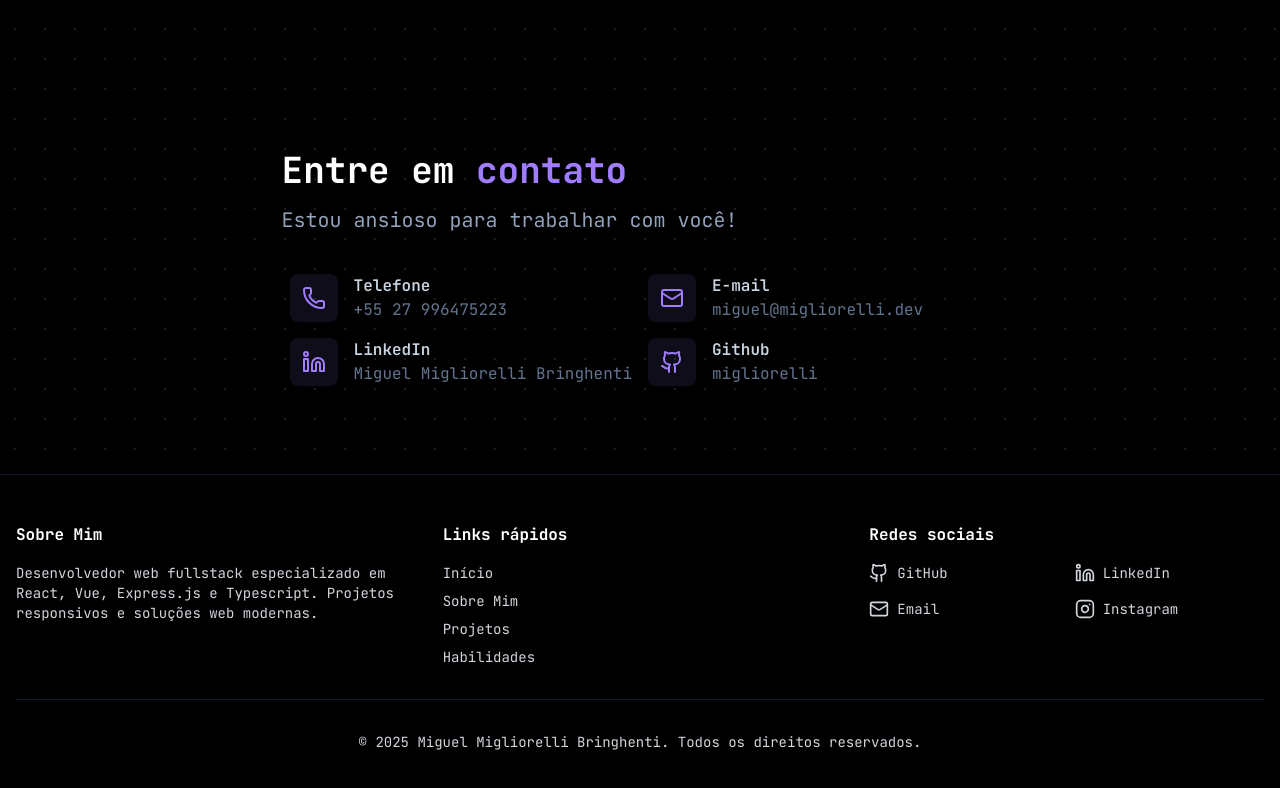
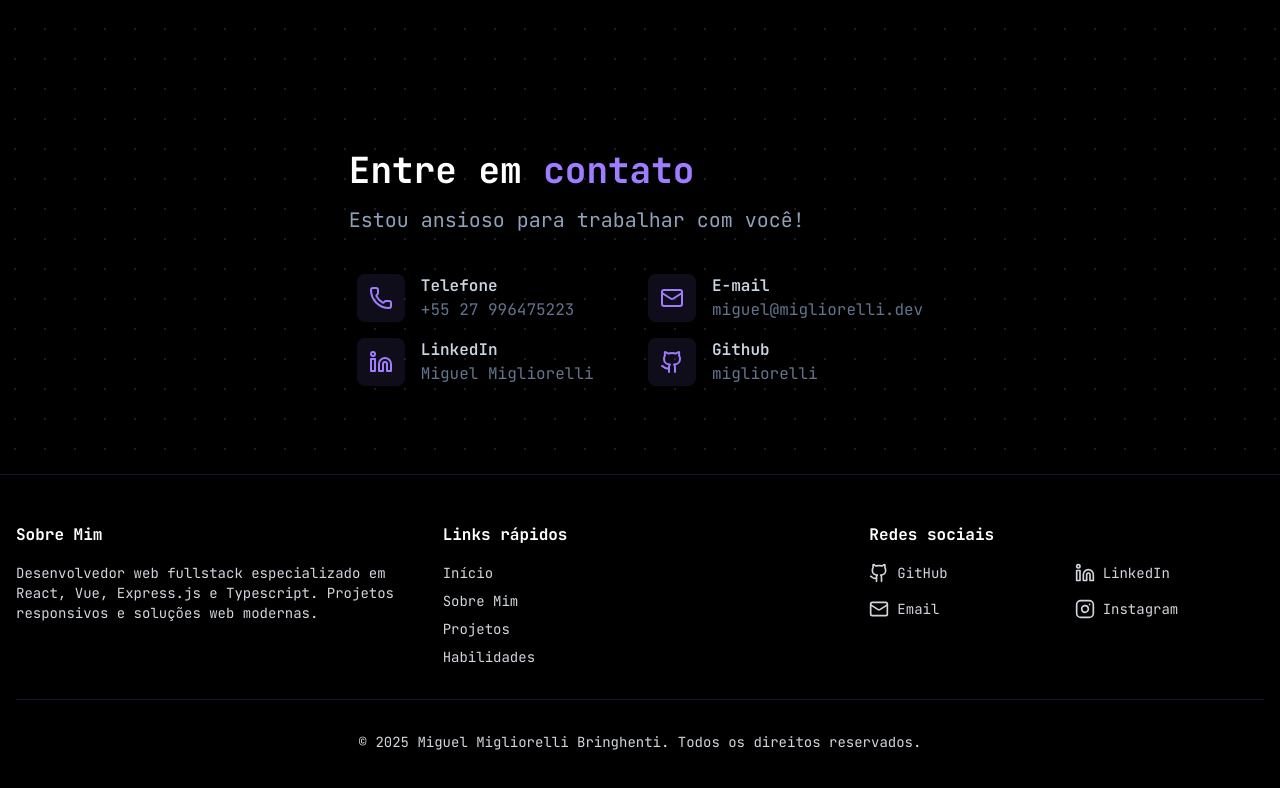
Before and after one commit to migliorelli/migliorelli.dev, a Vue app: page / in a window 1280 px wide. Shown: the part 3316-4104 px from the top of the page. Built offline with nearby package versions, Linux system fonts and the light colour scheme; a web font is replaced by a local one.

Commit message:
refactored contacts rendering

```diff
--- a/src/components/sections/Contact.vue
+++ b/src/components/sections/Contact.vue
@@ -3,6 +3,33 @@ import { Github, Linkedin, Mail, Phone } from "lucide-vue-next";
 import { useI18n } from "vue-i18n";
 
 const { t } = useI18n();
+
+const contacts = [
+  {
+    title: t("contact.phone"),
+    content: "+55 27 996475223",
+    href: "tel:+5527996475223",
+    icon: Phone,
+  },
+  {
+    title: "E-mail",
+    content: "miguel@migliorelli.dev",
+    href: "mailto:miguel@migliorelli.dev",
+    icon: Mail,
+  },
+  {
+    title: "LinkedIn",
+    content: "Miguel Migliorelli",
+    href: "https://www.linkedin.com/in/miguelmigliorelli/",
+    icon: Linkedin,
+  },
+  {
+    title: "Github",
+    content: "migliorelli",
+    href: "https://github.com/migliorelli",
+    icon: Github,
+  },
+];
 </script>
 
 <template>
@@ -21,64 +48,22 @@ const { t } = useI18n();
 
             <div class="grid md:grid-cols-2">
               <a
-                href="tel:+5527996475223"
+                v-for="(contact, index) in contacts"
+                :key="index"
+                :href="contact.href"
                 class="hover:bg-primary/20 flex items-center gap-4 rounded-lg p-2"
+                target="_blank"
               >
                 <div
                   class="bg-primary-400/10 text-primary-400 grid size-12 place-items-center rounded-lg transition-colors"
                 >
-                  <Phone />
+                  <component :is="contact.icon" />
                 </div>
                 <div>
-                  <h3 class="font-semibold">{{ t("contact.phone") }}</h3>
-                  <p class="text-slate-500">+55 27 996475223</p>
-                </div>
-              </a>
-
-              <a
-                href="mailto:miguel@migliorelli.dev"
-                class="hover:bg-primary/20 flex items-center gap-4 rounded-lg p-2"
-              >
-                <div
-                  class="bg-primary-400/10 text-primary-400 grid size-12 place-items-center rounded-lg transition-colors"
-                >
-                  <Mail />
-                </div>
-                <div>
-                  <h3 class="font-semibold">E-mail</h3>
-                  <p class="text-slate-500">miguel@migliorelli.dev</p>
-                </div>
-              </a>
-
-              <a
-                href="https://www.linkedin.com/in/miguelmigliorelli/"
-                target="_blank"
-                class="hover:bg-primary/20 flex items-center gap-4 rounded-lg p-2"
-              >
-                <div
-                  class="bg-primary-400/10 text-primary-400 grid size-12 place-items-center rounded-lg transition-colors"
-                >
-                  <Linkedin />
-                </div>
-                <div>
-                  <h3 class="font-semibold">LinkedIn</h3>
-                  <p class="text-slate-500">Miguel Migliorelli Bringhenti</p>
-                </div>
-              </a>
-
-              <a
-                href="https://github.com/migliorelli"
-                target="_blank"
-                class="hover:bg-primary/20 flex items-center gap-4 rounded-lg p-2"
-              >
-                <div
-                  class="bg-primary-400/10 text-primary-400 grid size-12 place-items-center rounded-lg transition-colors"
-                >
-                  <Github />
-                </div>
-                <div>
-                  <h3 class="font-semibold">Github</h3>
-                  <p class="text-slate-500">migliorelli</p>
+                  <h3 class="font-semibold">{{ contact.title }}</h3>
+                  <p class="text-slate-500 select-text">
+                    {{ contact.content }}
+                  </p>
                 </div>
               </a>
             </div>
```
